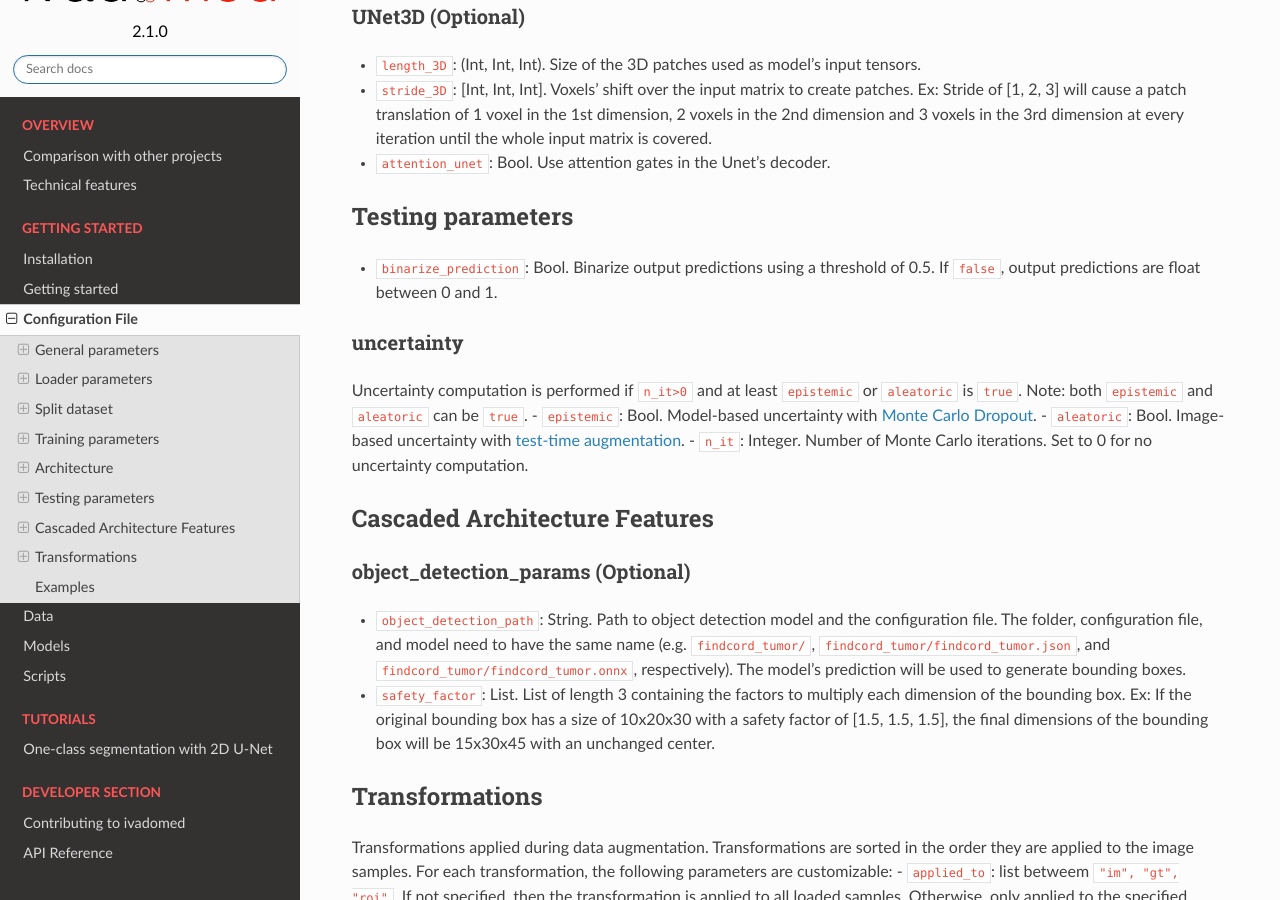
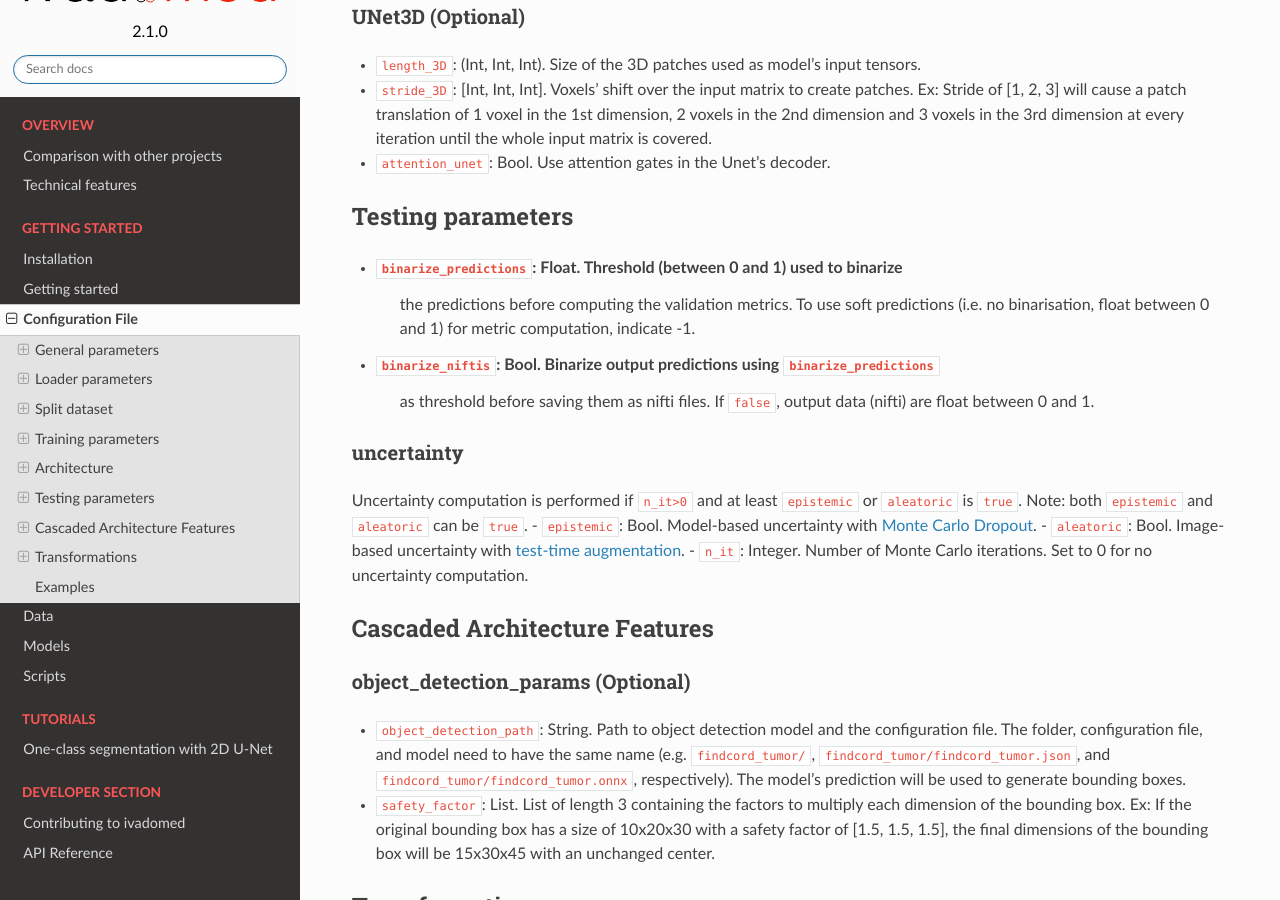
Before and after one commit to ivadomed/ivadomed, a Sphinx documentation site: the page built from docs/source/configuration_file.rst, in a window 1280 px wide and 900 px high, scrolled down 4847 px. Built offline with Sphinx 7.4.7 and the Read the Docs theme 2.0.0, drawn with Linux system fonts in a browser that asks for light colours.

Commit message:
config file: binarize_niftis

```diff
--- a/docs/source/configuration_file.rst
+++ b/docs/source/configuration_file.rst
@@ -302,9 +302,12 @@ UNet3D (Optional)
 Testing parameters
 ------------------
 
--  ``binarize_prediction``: Bool. Binarize output predictions using a
-   threshold of 0.5. If ``false``, output predictions are float between
-   0 and 1.
+- ``binarize_predictions``: Float. Threshold (between 0 and 1) used to binarize
+    the predictions before computing the validation metrics. To use soft predictions
+    (i.e. no binarisation, float between 0 and 1) for metric computation, indicate -1.
+-  ``binarize_niftis``: Bool. Binarize output predictions using ``binarize_predictions``
+    as threshold before saving them as nifti files. If ``false``, output data (nifti) are
+    float between 0 and 1.
 
 uncertainty
 ^^^^^^^^^^^
```
Also changed, not shown: 1 other file.
